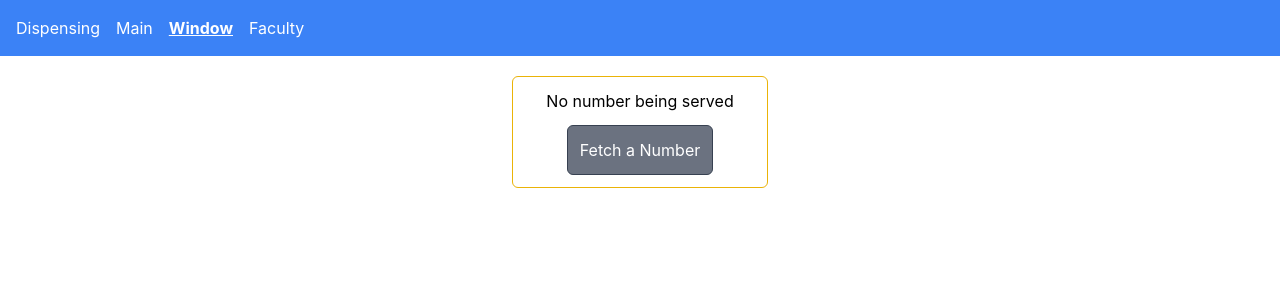
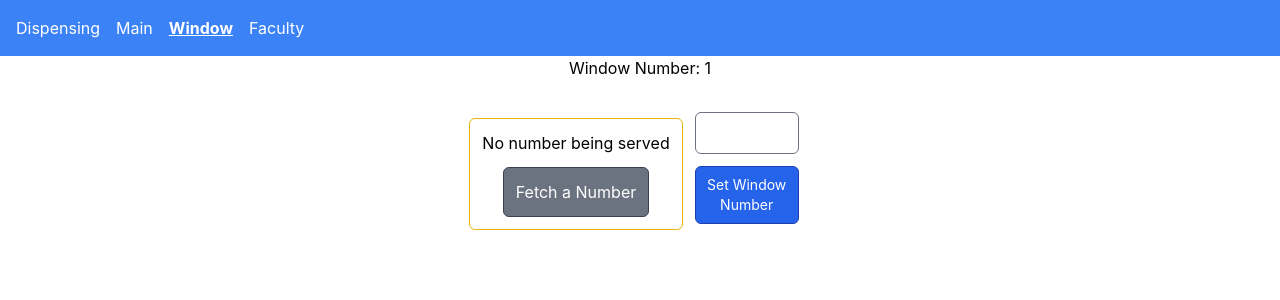
Before and after one commit to dustin1016/queueing, a React (Create React App) app: page /window in a window 1280 px wide. Shown: the top 300 px of the page. Built offline with nearby package versions, Linux system fonts and the light colour scheme; no server answers.

Commit message:
Update Window.js

```diff
--- a/src/pages/Window.js
+++ b/src/pages/Window.js
@@ -1,6 +1,12 @@
 import React, {useState, useEffect} from "react";
 import Modal from 'react-modal';
 import { useLocation } from 'react-router-dom';
+
+function isNumeric(input) {
+  // Use the JavaScript built-in function isNaN() to check if the input is numeric
+  // isNaN() returns true if the input is NaN (Not a Number), false otherwise
+  return !isNaN(input);
+}
 
 export default function Window() {
 
@@ -11,9 +17,11 @@ export default function Window() {
       //variable to hold current number being served by window
       const [myNum, setMyNum]= useState(null);
       const [index, setIndex] = useState(null);
-      const [myWindow, setMyWindow] = useState(null);
+      const [myWindow, setMyWindow] = useState(1); //default window number
       const [errorMsg, setErrorMsg] = useState(null);
       const [numServed, setNumServed] = useState(false);
+      const [showWindow, setShowWindow] = useState(true);
+      const [isNumber, setIsNumber] = useState(true);
        // Use the useLocation hook to get the current location
        const location = useLocation();
   // Parse the query parameters from the location
@@ -23,18 +31,9 @@ export default function Window() {
   const windowValue = queryParams.get('window');
         useEffect(() => {
 
-          if (myWindow === null){
-
-
-
+          if (windowValue !== null){
             setMyWindow(windowValue);
-
           }
-
-          if (myNum === null){
-            fetchNum(1);
-          }
-
 
 
         }, []);
@@ -51,7 +50,7 @@ export default function Window() {
                 'Accept': 'application/json',
                 'Content-Type': 'application/json'
               },
-              body: JSON.stringify({window: windowValue, cmd: cmd})
+              body: JSON.stringify({window: myWindow, cmd: cmd})
             })
 
             const jsonData = await response.json();
@@ -85,7 +84,7 @@ export default function Window() {
                 'Accept': 'application/json',
                 'Content-Type': 'application/json'
               },
-              body: JSON.stringify({window: windowValue, index: index})
+              body: JSON.stringify({window: myWindow, index: index})
             })
 
             const jsonData = await response.json();
@@ -125,11 +124,44 @@ export default function Window() {
         }
 
 
+          const handleButtonClick = () => {
+            // Logic to update the number value (for example, incrementing it by 1)
+            const inputValue = parseInt(document.getElementById('windowNumberInput').value);
+            if(isNumeric(inputValue)){
+              setIsNumber(true);
+              setMyWindow(inputValue);
+            } else {
+              setIsNumber(false)
+            }
+
+          };
+
+
+
+        const SetWindowWidget = () => {
+
+          return (
+
+                        <div className="w-32 flex flex-col text-center p-3">
+                {/* Input field to enter the number */}
+                <input type="text" className="mb-3 p-2 border border-gray-500 rounded-md"   id="windowNumberInput" />
+
+                {/* Button to update the number value */}
+                <button onClick={handleButtonClick} className="mb-3 border border-blue-800 bg-blue-600 hover:bg-blue-400 text-white rounded-md p-2 text-sm">Set Window Number</button>
+
+                {!isNumber && <p className="text-red-700 text-sm">Input Numbers Only</p>}
+              </div>
+
+          )
+        }
+
 
         //UI
         return(
-          <>
-            <div className="container w-64 mx-auto border mt-5 rounded-md border-yellow-500 p-3 text-center">
+       <div>
+        <h2 className="text-center">Window Number: {myWindow}</h2>
+           <div className="container w-3/4 mx-auto  mt-5 flex items-center justify-center">
+            <div className=" border rounded-md border-yellow-500 p-3 text-center">
             {myNum !== null ?
            <>
            <p className="text-2xl text-black mb-3">
@@ -150,7 +182,10 @@ export default function Window() {
               }
             {myNum === null ? <FetchButton /> : <ServeButton />}
             </div>
-          </>
+
+            {showWindow && <SetWindowWidget />}
+          </div>
+       </div>
         );
 
 
```
